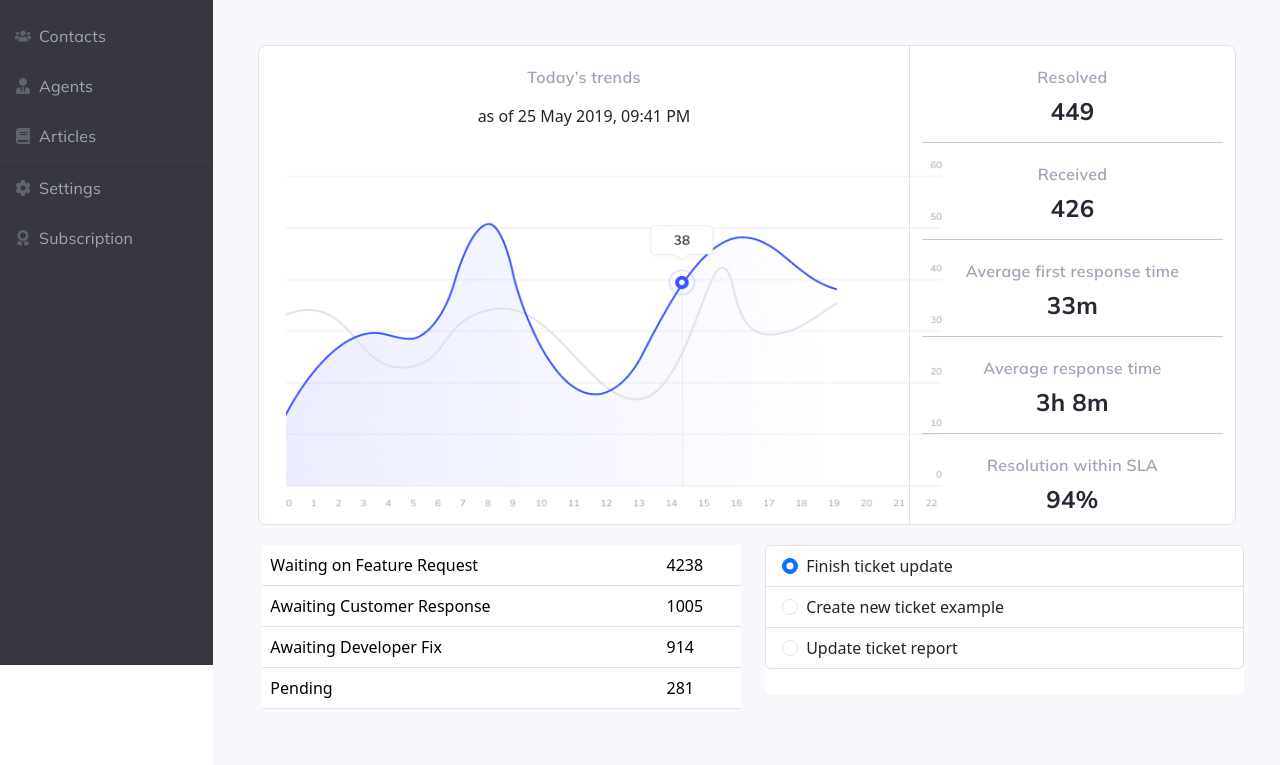
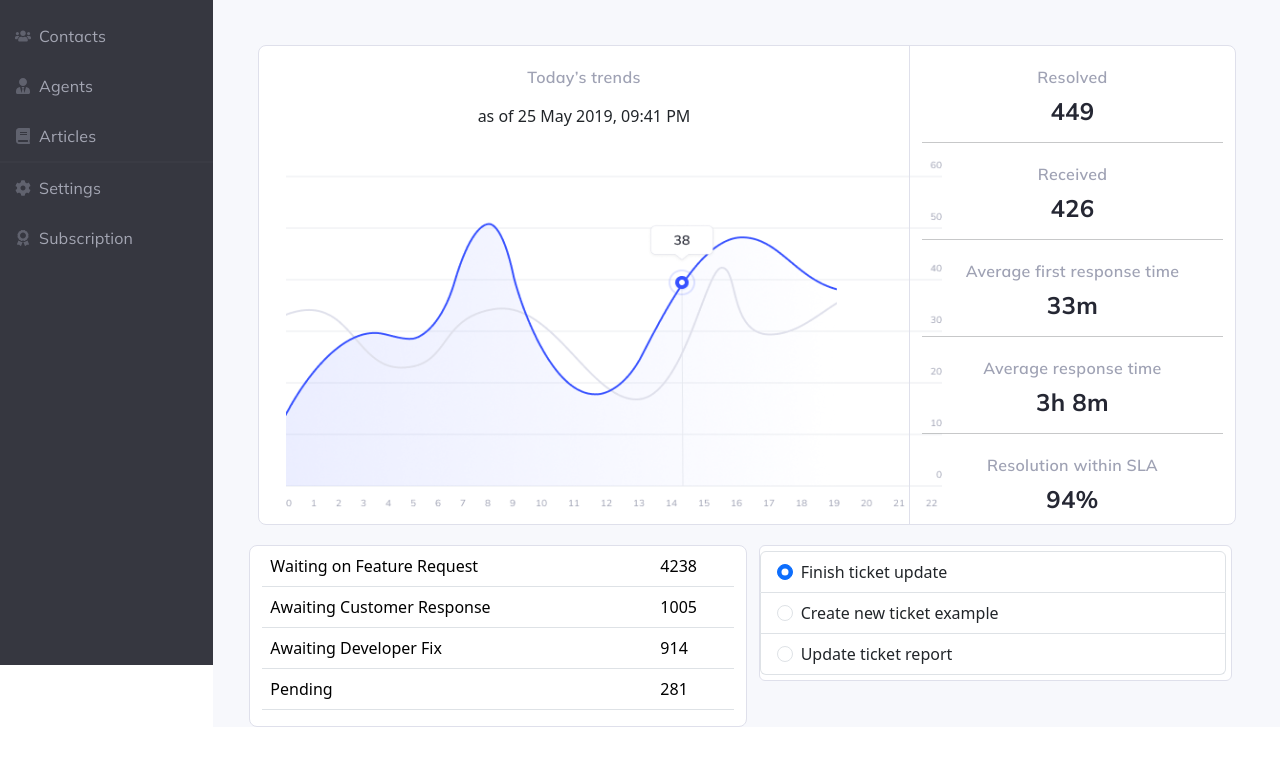
Before and after one commit to PouyanTaheri/bootsrap, a website: page public/index.html in a window 1280 px wide. Shown: the part 255-1020 px from the top of the page. After the commit the page ends 982 px from the top, so only its background shows below. Drawn offline with nearby package versions, Linux system fonts and the light colour scheme; a web font is replaced by a local one.

Commit message:
Update main.css

```diff
--- a/public/assets/main.css
+++ b/public/assets/main.css
@@ -186,9 +186,12 @@ header{
   padding-left: 20px;
   padding-right: 20px;
 }
+
 .listSection{
-padding-left: 25px !important;
+padding: 0px 24px !important;
 }
+
+
 
 /* Graph Section Title */
 #graphTitle{
@@ -222,7 +225,9 @@ padding-left: 25px !important;
 }
 
 .ThirdSec{
-padding-bottom: 40px;
+  border-radius: 8px;
+  border: 1px solid #DFE0EB;
+  background: #FFF;
 }
 
 .USTickets{
@@ -232,7 +237,9 @@ padding-bottom: 40px;
 }
 
 .Tasks{
-  height: 150px;
+  padding: 5px;
+  border-radius: 8px;
+  border: 1px solid #DFE0EB;
   background-color: #FFF;
   margin-bottom: 20px;
 }
```
